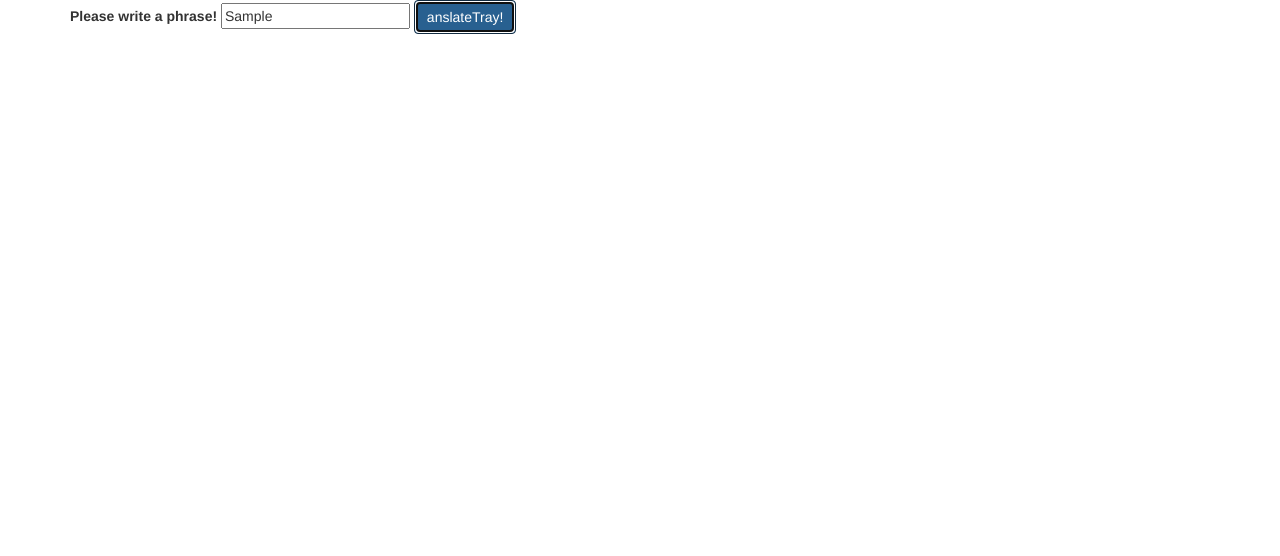
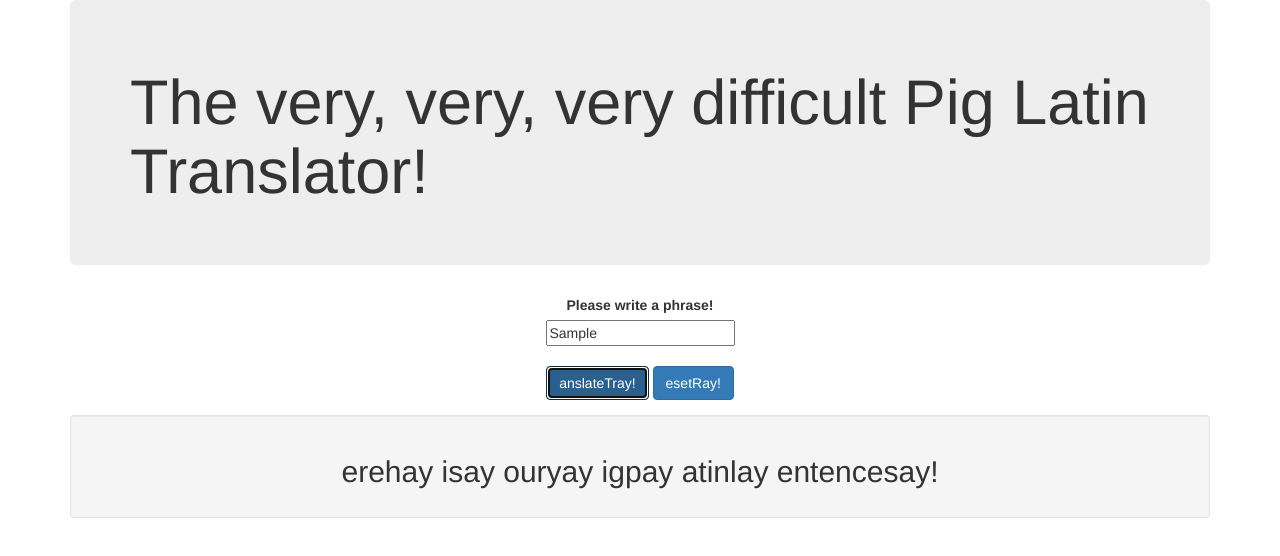
Before and after one commit to KaitlynFujihara/pig-latin, a plain HTML site: page index.html in a window 1280 px wide. Both pictures are taken after typing "Sample" into the empty fields and a click on the button "anslateTray!". Drawn offline with Linux system fonts and the light colour scheme.

Commit message:
this doesnt work

```diff
--- a/css/styles.css
+++ b/css/styles.css
@@ -1,3 +1,12 @@
 .result {
   display:none;
 }
+
+#translator, .well {
+  text-align:center;
+}
+
+.jumbotron {
+  background-image: url("../img/pig.jpg")
+  color:white;
+}
--- a/index.html
+++ b/index.html
@@ -10,12 +10,19 @@
   </head>
   <body>
     <div class="container">
+      <div class="jumbotron">
+        <h1>The very, very, very difficult Pig Latin Translator!</h1>
+      </div>
       <form class="form-group" id="translator">
-        <label for="phrase">Please write a phrase!</label>
-        <input type="text" id="phrase">
+        <label for="phrase">Please write a phrase!</label><br>
+        <input type="text" id="phrase"><br><br>
         <button type="submit" name="button" class="btn btn-primary">anslateTray!</button>
+        <button type="reset" name="button" class="btn btn-primary">esetRay!</button>
       </form>
       <div class="result">
+        <div class="well">
+          <h2>erehay isay ouryay igpay atinlay entencesay!</h2>
+        </div>
       </div>
     </div>
   </body>
--- a/js/scripts.js
+++ b/js/scripts.js
@@ -1,25 +1,27 @@
-var vowels= ["a","e","i","o","u"];
+  var vowels= ["a","e","i","o","u"];
 
+function piglatin(phrase){
+  var firstLetter= phrase[0];
+  var firstAndSecond= phrase[0,1];
+  var splitPhrase= phrase.split("");
+  var consonant= splitPhrase.splice(0,2)
+  var finalConsonant=phrase.substring(phrase.length );
+  var finalPhrase=" ";
+  console.log(finalPhrase);
 
-
-function piglatin(){
-
-var phrase=$("input#phrase").val();
-var splitPhrase = phrase.split("");
-var firstLetter= splitPhrase[0]
-
- for(var i=0;i<vowels.length;i++){
-  if (vowels[i] === firstLetter) {
-    $(".result").text(phrase+"way")
-  }
-}
+    if (vowels.includes(firstLetter)) {
+      finalPhrase=phrase+"way"
+    } else {
+      finalPhrase=phrase+"ay"
+    };
 };
-
 
 $(document).ready(function() {
   $("#translator").submit(function(event) {
     event.preventDefault();
-    piglatin();
+    var phrase=$("input#phrase").val();
+    piglatin(phrase);
     $(".result").show();
+    $(finalPhrase).append(".result");
   });
 });
```
Also changed, not shown: img/pig.jpg (added).
